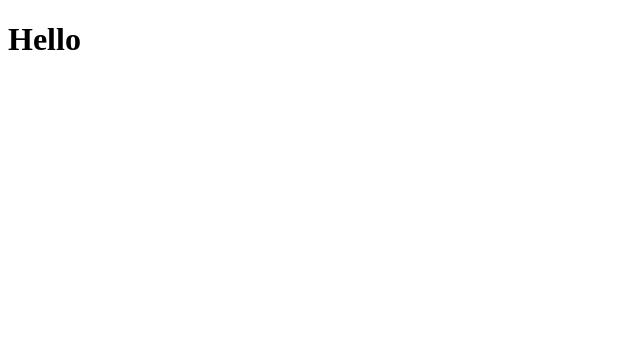
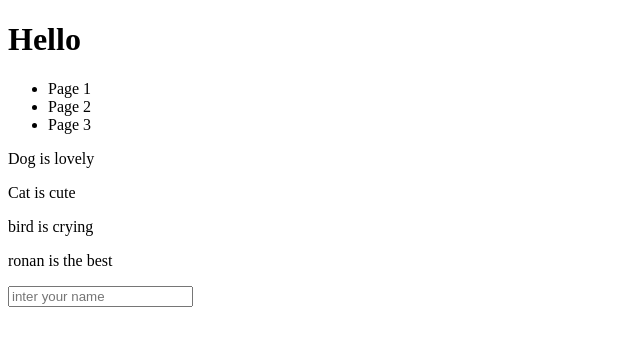
Before and after one commit to sreyleakel/branch_testing, a plain HTML site: page index.html in a window 1280 px wide. Shown: the whole page, without its empty margins (0-640 px from the left). Drawn offline with Linux system fonts and the light colour scheme.

Commit message:
add inputFile

```diff
--- a/index.html
+++ b/index.html
@@ -8,5 +8,22 @@
 </head>
 <body>
     <h1>Hello</h1>
+
+    <ul>
+        <li> Page 1</li>
+        <li> Page 2</li>
+        <li> Page 3</li>
+    </ul>
+
+    <div>
+        <p>Dog is lovely</p>
+        <p>Cat is cute</p>
+        <p>bird is crying</p>
+        <p>ronan is the best</p>
+    </div>
+
+    <div>
+        <input type="text" placeholder="inter your name">
+    </div>
 </body>
 </html>
```
